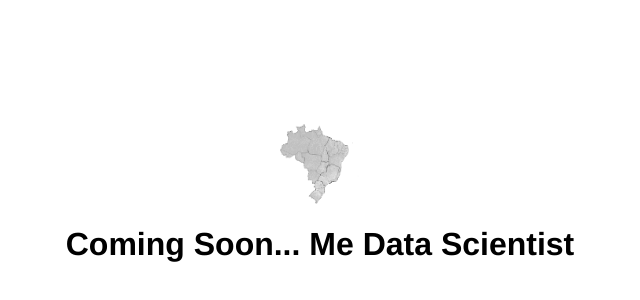
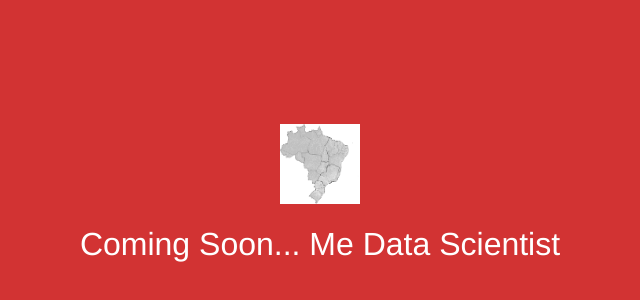
Before and after one commit to diego-faria-br/git101, a plain HTML site: page index.html in a window 1280 px wide. Shown: the part 196-496 px from the top of the page, without its empty margins (320-960 px from the left). Drawn offline with Linux system fonts and the light colour scheme.

Commit message:
Red Background

```diff
--- a/style.css
+++ b/style.css
@@ -1,6 +1,13 @@
 body {
 	margin: 0;
 	font-family: Helvetica;
+	background-color: #D23333 ;
+}
+
+h1{
+	font-weight: 100;
+	color: white;
+
 }
 
 #logo{ height: 80px;
```
